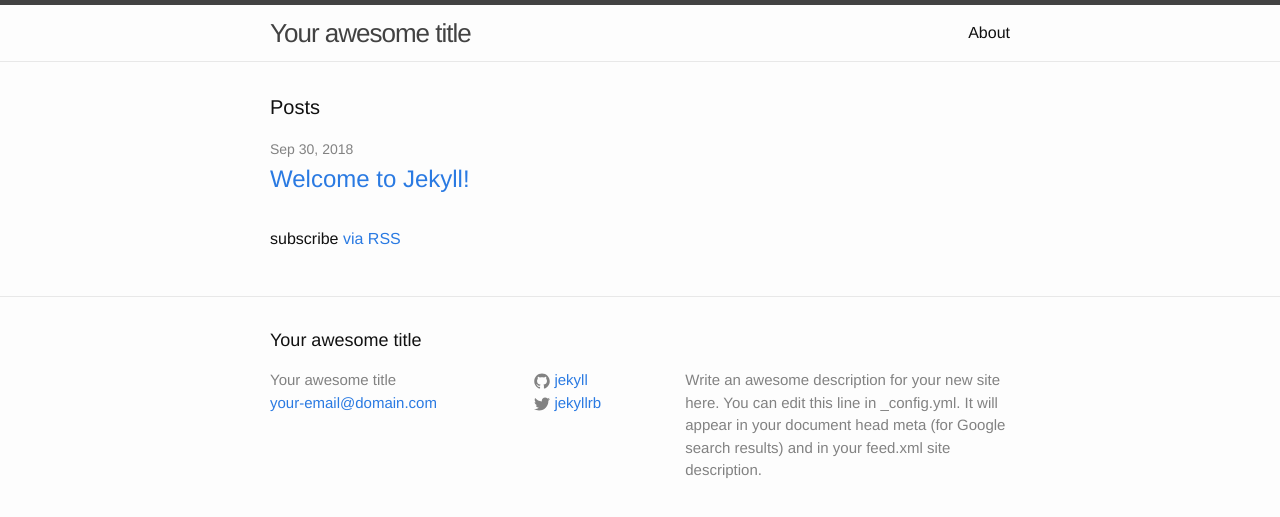
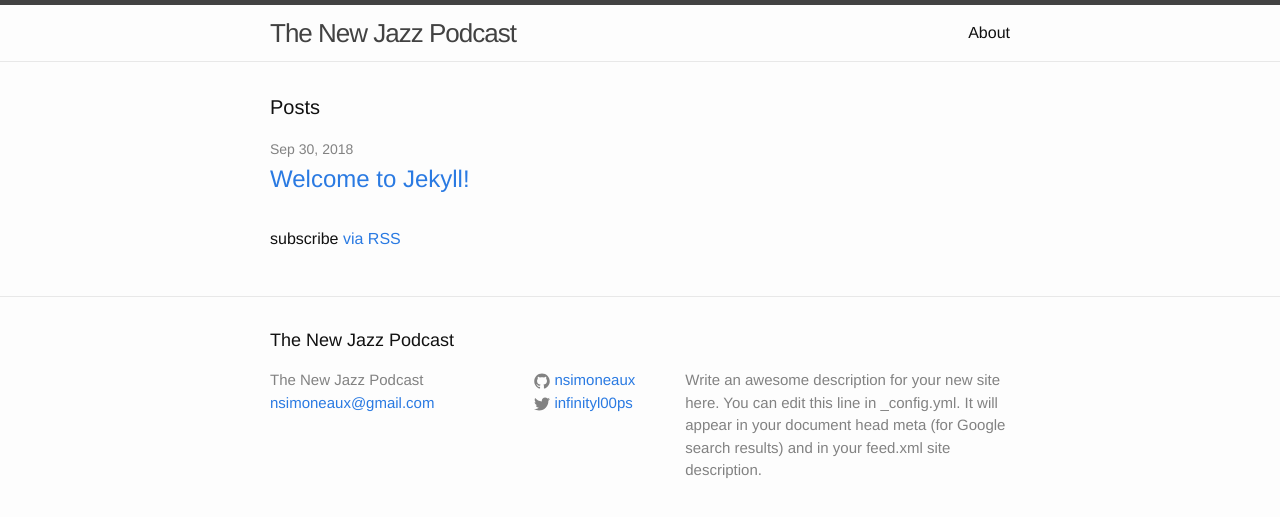
Before and after one commit to nsimoneaux/new-jazz, a Jekyll site: the page built from index.html, in a window 1280 px wide. Shown: the top 517 px of the page. Built offline with Jekyll 4.4.1, drawn with Linux system fonts in a browser that asks for light colours.

```diff
--- a/_config.yml
+++ b/_config.yml
@@ -6,16 +6,16 @@
 # 'jekyll serve'. If you change this file, please restart the server process.
 
 # Site settings
-title: Your awesome title
-email: your-email@domain.com
+title: The New Jazz Podcast
+email: nsimoneaux@gmail.com
 description: > # this means to ignore newlines until "baseurl:"
   Write an awesome description for your new site here. You can edit this
   line in _config.yml. It will appear in your document head meta (for
   Google search results) and in your feed.xml site description.
 baseurl: "" # the subpath of your site, e.g. /blog
-url: "http://yourdomain.com" # the base hostname & protocol for your site
-twitter_username: jekyllrb
-github_username:  jekyll
+url: "http://newjazzpodcast.com" # the base hostname & protocol for your site
+twitter_username: infinityl00ps
+github_username:  nsimoneaux
 
 # Build settings
 markdown: kramdown
```
